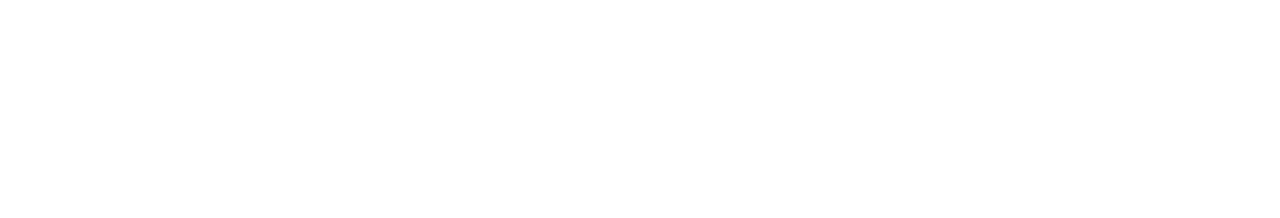
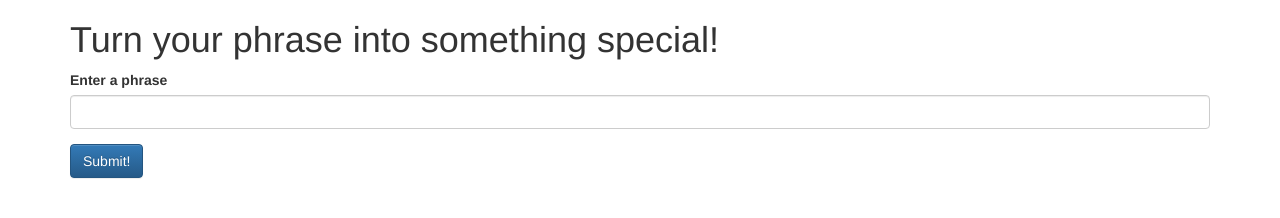
Before and after one commit to Andychochocho/word_puzzle, a plain HTML site: page index.html in a window 1280 px wide. Drawn offline with Linux system fonts and the light colour scheme.

Commit message:
Add content to index.html

```diff
--- a/index.html
+++ b/index.html
@@ -2,7 +2,7 @@
 <html>
   <head>
     <meta charset="utf-8">
-      <title>Palindrome checker</title>
+      <title>Word Puzzle</title>
         <link href="css/bootstrap.min.css" rel="stylesheet" type="text/css">
         <link href="css/bootstrap-theme.min.css" rel="stylesheet" type="text/css">
         <link href="css/styles.css" rel="stylesheet" type="text/css">
@@ -11,6 +11,16 @@
         <script src ="js/scripts.js"></script>
 </head>
 <body class="container">
+  <h1>Turn your phrase into something special!</h1>
+  <form id="puzzle">
+    <div class="form-group">
+      <label for "wordInput">Enter a phrase</label>
+      <input type="text" class="form-control" id="wordInput">
+    </div>
+    <button type="submit" class="btn btn-primary">Submit!</button>
+  </form>
+  <div class="hidden">
 
+  </div>
 </body>
 </html>
```
